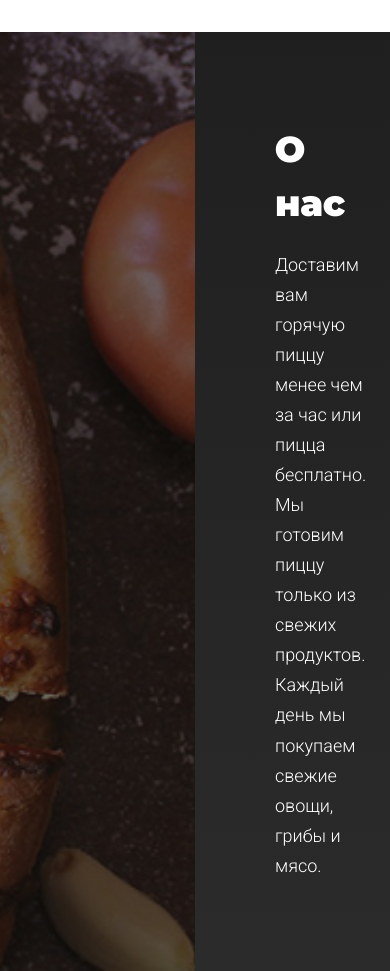
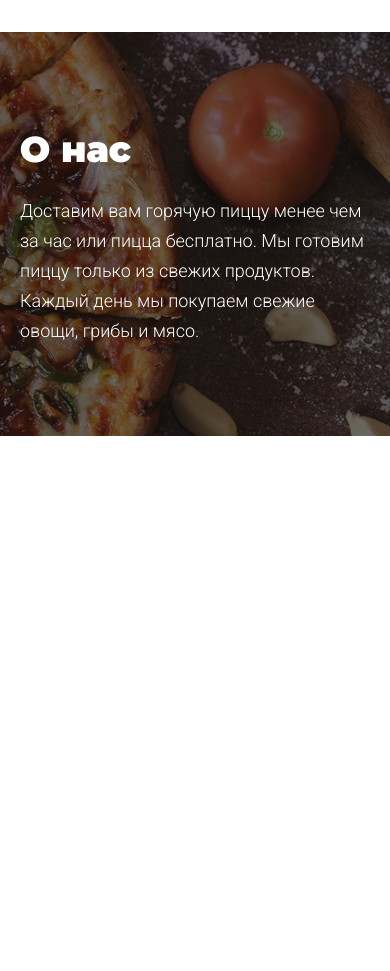
Before and after one commit to DenysShalamov/pizza_wp, a website: page app/index.html in a window 390 px wide. Shown: the part 6200-7171 px from the top of the page. After the commit the page ends 6636 px from the top, so only its background shows below. Drawn offline with nearby package versions, Linux system fonts and the light colour scheme.

Commit message:
about adaptive

```diff
--- a/app/scss/_media.scss
+++ b/app/scss/_media.scss
@@ -16,6 +16,15 @@
   .header-page__phone {
     font-size: 14px;
     padding: 7px 16px;
+  }
+
+  .section-about {
+    padding-top: 80px;
+    padding-bottom: 80px;
+
+    &__content {
+      padding-left: 50px;
+    }
   }
 }
 
@@ -115,6 +124,22 @@
     border-bottom: 2px solid #f7f7f7;
     padding-bottom: 50px;
   }
+
+  .section-about {
+    &__img {
+      width: 100%;
+    }
+
+    &__container {
+      justify-content: center;
+    }
+
+    &__content {
+      padding-left: 0;
+      width: 500px;
+      max-width: 100%;
+    }
+  }
 }
 
 
```
Also changed, not shown: app/css/style.min.css.
